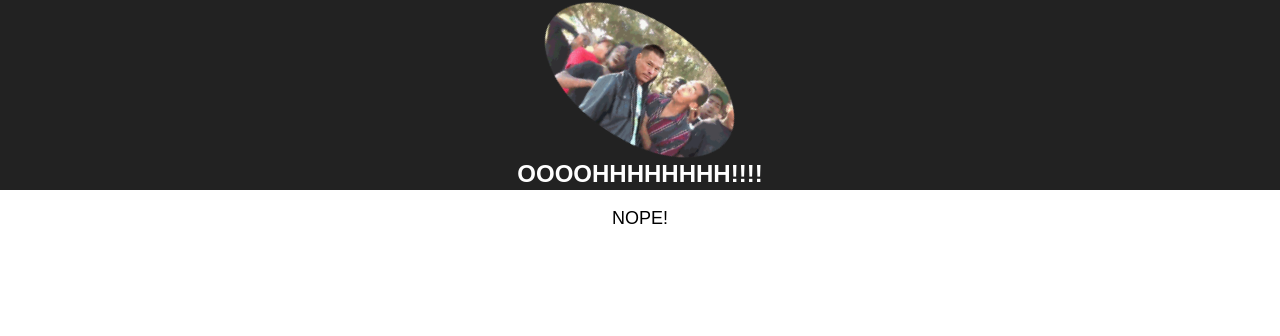
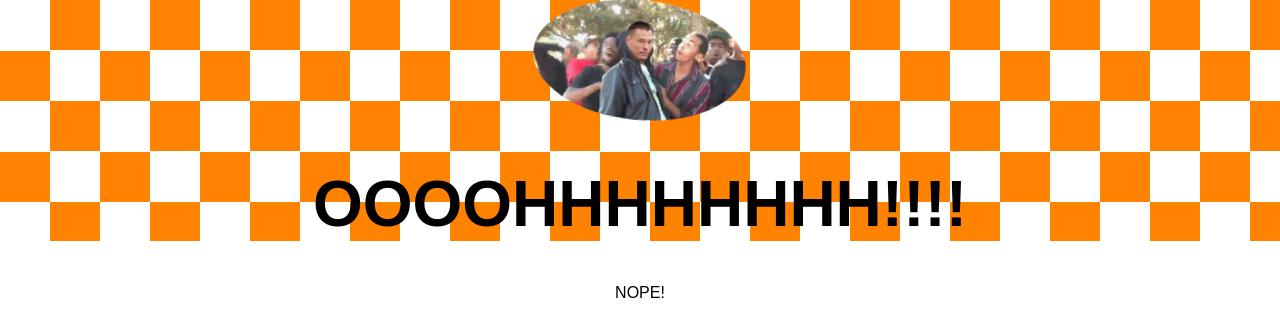
Before and after one commit to AMorton09/ButchReact, a React (Create React App) app: page / in a window 1280 px wide. Shown: the top 336 px of the page. Built offline with nearby package versions, Linux system fonts and the light colour scheme.

Commit message:
css updates

```diff
--- a/src/App.css
+++ b/src/App.css
@@ -9,21 +9,33 @@
 }
 
 .App-header {
-  background-color: #222;
-  height: 150px;
-  padding: 20px;
-  color: white;
+  background-image:
+          -moz-linear-gradient(45deg, #FF8200 25%, transparent 25%),
+          -moz-linear-gradient(-45deg, #FF8200 25%, transparent 25%),
+          -moz-linear-gradient(45deg, transparent 75%, #ff8200 75%),
+          -moz-linear-gradient(-45deg, transparent 75%, #ff8200 75%);
+  background-image:
+          -webkit-gradient(linear, 0 100%, 100% 0, color-stop(.25, #ff8200), color-stop(.25, transparent)),
+          -webkit-gradient(linear, 0 0, 100% 100%, color-stop(.25, #ff8200), color-stop(.25, transparent)),
+          -webkit-gradient(linear, 0 100%, 100% 0, color-stop(.75, transparent), color-stop(.75, #ff8200)),
+          -webkit-gradient(linear, 0 0, 100% 100%, color-stop(.75, transparent), color-stop(.75, #ff8200));
+
+  -moz-background-size:100px 100px;
+  background-size:100px 100px;
+  -webkit-background-size:100px 101px; /* override value for shitty webkit */
+
+  background-position:0 0, 50px 0, 50px -50px, 0px 50px;
 }
 
 .App-title {
-  font-size: 1.5em;
+  font-size: 4em;
 }
 
 .App-intro {
-  font-size: large;
+  font-size: medium;
 }
 
 @keyframes App-logo-spin {
   from { transform: rotate(0deg); }
-  to { transform: rotate(360deg); }
+  to { transform: rotate(60deg); }
 }
```
